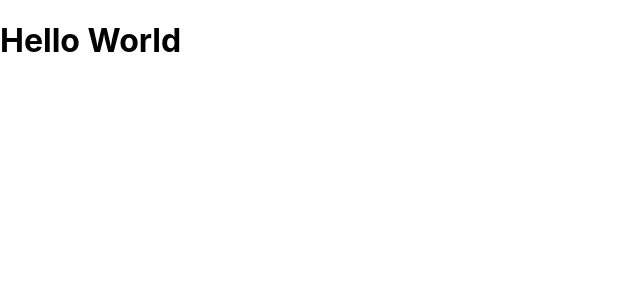
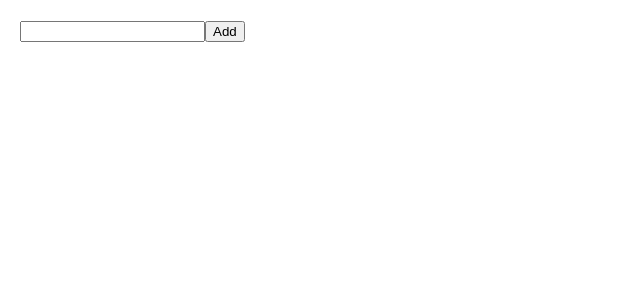
Before and after one commit to Thaoha11/react-training, a React (Create React App) app in the folder example/: page / in a window 1280 px wide. Shown: the top 300 px of the page, without its empty margins (0-640 px from the left). Built offline with nearby package versions, Linux system fonts and the light colour scheme.

Commit message:
add example for useState

```diff
--- a/example/src/App.js
+++ b/example/src/App.js
@@ -1,8 +1,145 @@
+import { useState } from 'react'
+
+// const orders = [200, 100, 300]
+// function App() {
+
+//   const [counter, setCouter] = useState(() => {
+//     const total = orders.reduce((total, cur) => total + cur)
+//     console.log(total)
+//     return total
+//   })
+
+//   const handleIncrease = () => {
+//     setCouter(prev => prev + 1)
+//     setCouter(prev => prev + 1)
+
+//   }
+
+//   return (
+//     <div className='app' style={{ padding: 20 }}>
+//       <h1>{counter}</h1>
+//       <button onClick={handleIncrease}>Increase</button>
+//     </div>
+//   )
+// }
+
+/* ex2 */
+
+// const gifts = ['BMW', 'MayBach', 'G63']
+
+// function App() {
+//   const [gift, setGitf] = useState()
+
+//   const handleGift = () => {
+//     const index = Math.floor(Math.random() * gifts.length)
+
+//     setGitf(gifts[index])
+//   }
+
+//   return (
+//     <div className='app' style={{ padding: 20 }} >
+//       <h1>{gift || 'No gift'}</h1>
+//       <button onClick={handleGift}>Click me !!</button>
+//     </div>
+//   )
+// }
+
+/** Two-way-binding */
+
+// const courses = [
+//   {
+//     id: 1,
+//     name: 'Javascript'
+//   },
+//   {
+//     id: 2,
+//     name: 'ReactJS'
+//   },
+//   {
+//     id: 3,
+//     name: 'PHP'
+//   },
+// ]
+
+// function App() {
+//   const [checked, setChecked] = useState([])
+//   console.log(checked)
+
+//   const handleChecked = (id) => {
+//     setChecked(prev => {
+//       const isChecked = checked.includes(id)
+//       if (isChecked) {
+//         return checked.filter(item => item != id)
+
+//       }
+//       else {
+//         return [...prev, id]
+//       }
+//     })
+//   }
+//   const hadleSubmit = () => {
+//     console.log({ ids: checked })
+//   }
+
+//   return (
+//     <div className='app' style={{ padding: 20 }} >
+//       {courses.map(course => (
+//         <div key={course.id}>
+//           <input
+//             type='checkbox'
+//             checked={checked.includes(course.id)}
+//             onChange={() => handleChecked(course.id)}
+//           />
+//           {course.name}
+
+//         </div>
+
+//       ))}
+//       <button onClick={hadleSubmit}>Click me!!</button>
+//     </div>
+//   )
+// }
+
+
+/** Todo List */
 
 function App() {
+  const [job, setJob] = useState('')
+  const [jobs, setJobs] = useState(() => {
+    const storageJobs = JSON.parse(localStorage.getItem('jobs'))
+    console.log(storageJobs)
+    return storageJobs ?? []
+  })
+
+  const handleSubmit = () => {
+    setJobs(prev => {
+      const newJobs = [...prev, job]
+
+      // Save to localStorage
+      const jsonJobs = JSON.stringify(newJobs)
+      localStorage.setItem('jobs', jsonJobs)
+
+      return newJobs
+    })
+    setJob('')
+  }
   return (
-    <h1>Hello World</h1>
-  );
+    <div className='app' style={{ padding: 20 }}>
+      <input
+        value={job}
+        onChange={e => setJob(e.target.value)}
+      />
+      <button onClick={handleSubmit}>Add</button>
+
+      <ul>
+        {jobs.map((job, index) => (
+          <li key={index}> {job} </li>
+        ))}
+      </ul>
+
+    </div>
+
+  )
 }
 
 export default App;
```
